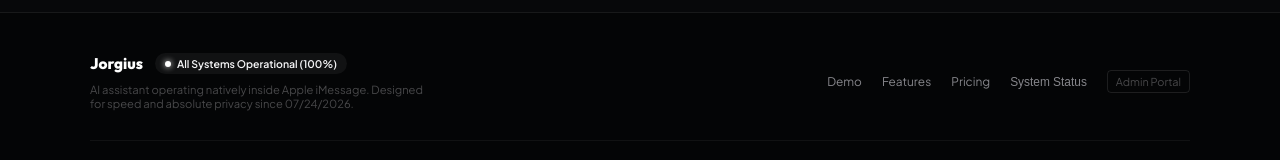
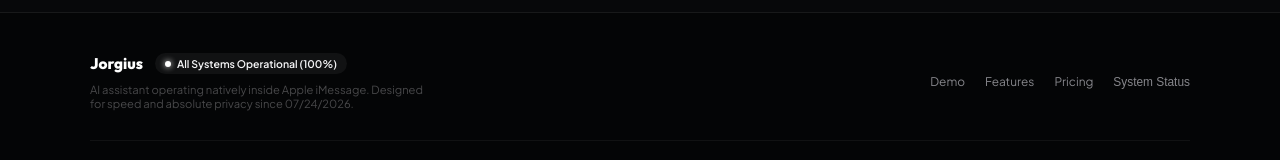
Before and after one commit to JorgeJoseContreras/Jorgius-Marketing-Site, a React (Vite) app: page / in a window 1280 px wide. Shown: the part 2668-2828 px from the top of the page. Built offline with nearby package versions, Linux system fonts and the light colour scheme.

Commit message:
Remove Admin Portal link button from Footer UI while retaining direct #admin access

```diff
--- a/src/App.jsx
+++ b/src/App.jsx
@@ -81,10 +81,6 @@ export default function App() {
       {/* Footer */}
       <Footer
         onOpenStatus={() => setIsStatusOpen(true)}
-        onOpenAdmin={() => {
-          window.location.hash = '#admin';
-          setCurrentView('admin');
-        }}
       />
 
       {/* System Status Modal */}
--- a/src/components/Footer.jsx
+++ b/src/components/Footer.jsx
@@ -1,7 +1,7 @@
 import React, { useState, useEffect } from 'react';
 import { getSystemStatus } from '../utils/statusStore';
 
-export default function Footer({ onOpenStatus, onOpenAdmin }) {
+export default function Footer({ onOpenStatus }) {
   const [statusData, setStatusData] = useState(getSystemStatus());
 
   useEffect(() => {
@@ -78,23 +78,6 @@ export default function Footer({ onOpenStatus, onOpenAdmin }) {
           >
             System Status
           </button>
-          <a
-            href="#admin"
-            onClick={(e) => {
-              e.preventDefault();
-              if (onOpenAdmin) onOpenAdmin();
-            }}
-            style={{
-              color: 'var(--text-muted)',
-              textDecoration: 'none',
-              fontSize: '0.78rem',
-              border: '1px solid rgba(255, 255, 255, 0.1)',
-              padding: '4px 8px',
-              borderRadius: '4px',
-            }}
-          >
-            Admin Portal
-          </a>
         </div>
       </div>
 
```
